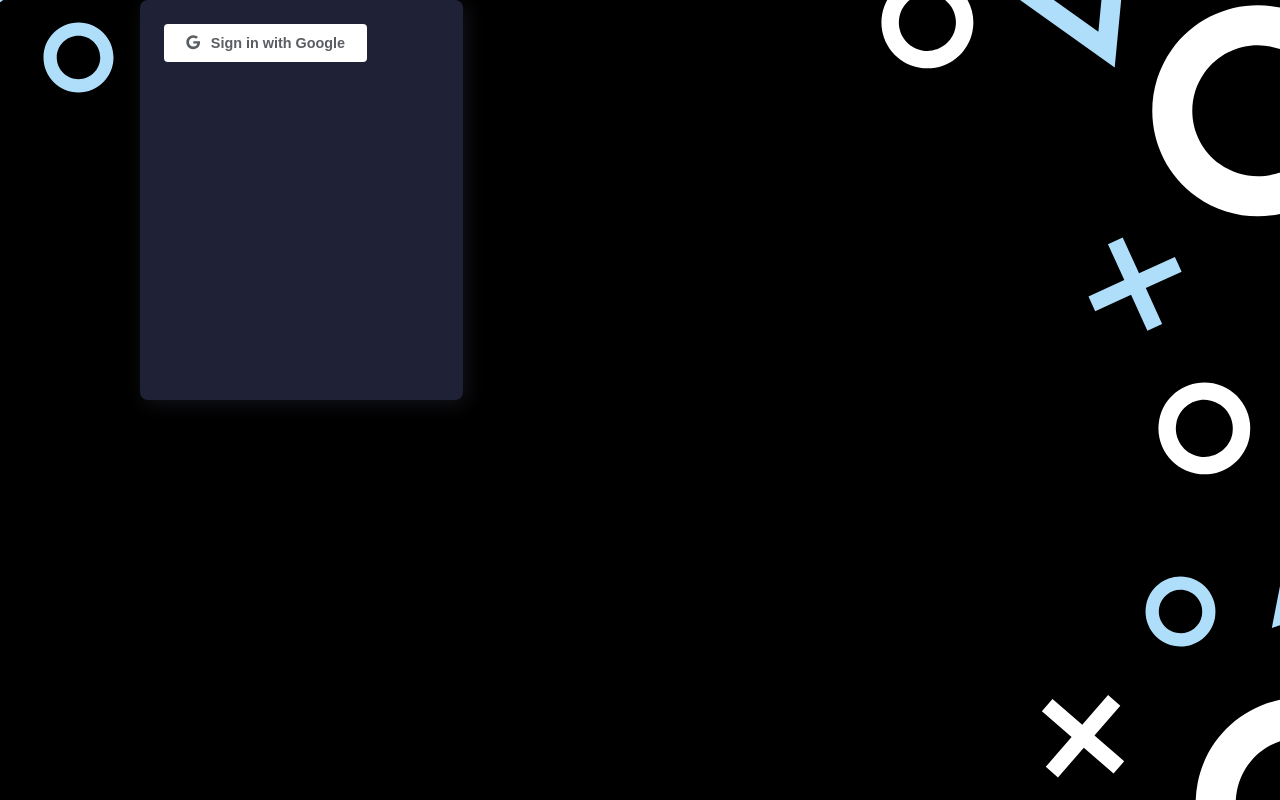
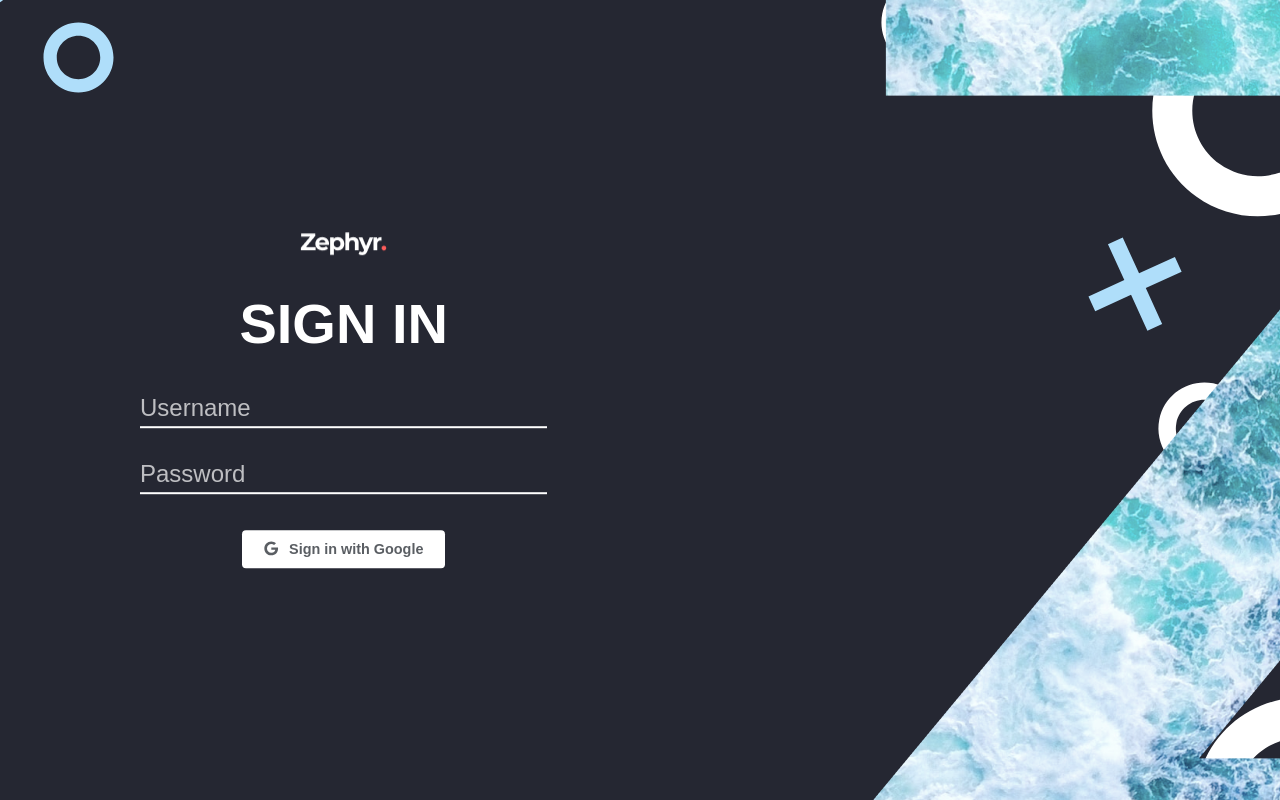
Before and after one commit to LaplaceXD/chataholic, a React (Create React App) app: page / in a window 1280 px wide. Built offline with nearby package versions, Linux system fonts and the light colour scheme; no server answers.

Commit message:
Added logo and login form inputs

```diff
--- a/src/App.jsx
+++ b/src/App.jsx
@@ -3,13 +3,16 @@ import authService from "./services/authService";
 import { useAuthState } from "react-firebase-hooks/auth";
 import LoginForm from "./components/LoginForm";
 import styled from "styled-components";
+import { colors } from "./utils/auxilliary/globalStyles";
 import loginBgUrl from "./img/BG_LOGIN.svg";
+import LogoUrl from "./img/Logo.png";
 
 const LoginPage = styled.div`
-    background-color: black;
+    background-color: ${colors.primaryBg};
     background-image: url(${loginBgUrl});
     background-repeat: no-repeat;
     background-position: center;
+    overflow: hidden;
 
     height: 100vh;
     width: 100vw;
@@ -18,12 +21,25 @@ const LoginPage = styled.div`
 const Wrapper = styled.div`
     display: grid;
     grid-template-columns: repeat(12, 1fr);
+    grid-template-rows: 1fr;
     grid-gap: 16px;
     max-width: 1000px;
+    padding-top: 50vh;
+    margin: auto;
+`;
 
-    margin: auto;
+const LogoWrapper = styled.div`
+    position: absolute;
     width: 100vw;
+    top: 0;
+    left: 0;
     height: 100vh;
+    overflow: hidden;
+
+    img {
+        margin-top: -32em;
+        transform: translateX(80%);
+    }
 `;
 
 function App() {
@@ -31,6 +47,9 @@ function App() {
 
     return (
         <LoginPage>
+            <LogoWrapper>
+                <img src={LogoUrl} alt="Logo" />
+            </LogoWrapper>
             <Wrapper>
                 <LoginForm />
             </Wrapper>
--- a/src/components/LoginForm.jsx
+++ b/src/components/LoginForm.jsx
@@ -1,20 +1,39 @@
 import React from "react";
 import styled from 'styled-components';
 import Button from "./common/Button";
+import miniLogo from "../img/MiniLogo.png";
+import Input from './common/Input';
 
 const LoginWrapper = styled.div`
-    grid-column: 1 / 5;
-    padding: 1.5em;
-    border-radius: 8px;
-    height: 25em;
+    grid-column: 1 / 6;
+    transform: translateY(-50%);
+    text-align: center;
 
-    background-color: #1F2236;
-    box-shadow: 4px 4px 20px rgba(38, 40, 51, 0.5);
+    img {
+        margin-bottom: 2em;
+    }
+
+    h1 {
+        margin-bottom: 0.75em;
+    }
+
+    input {
+        margin-bottom: 1.5em;
+    }
+`;
+
+const Header = styled.h1`
+    text-transform: uppercase;
+    font-size: 3.5rem;
 `;
 
 function LoginForm() {
     return (
         <LoginWrapper>
+            <img src={miniLogo} alt="Zephyr Logo." />
+            <Header>Sign In</Header>
+            <Input type="text" name="Username" />
+            <Input type="password" name="Password" />
             <Button theme="google" label="Sign in with Google" icon={["fab", "google"]} />
         </LoginWrapper>
     );
--- /dev/null
+++ b/src/components/common/Input.jsx
@@ -0,0 +1,48 @@
+import React from "react";
+import styled, { css } from "styled-components";
+
+const InputWrapper = styled.div`
+    position: relative;
+    display: flex;
+    flex-direction: column;
+    text-align: left;
+
+    input {
+        background: none;
+        border: 0;
+        outline: none;
+        border-bottom: white 2px solid;
+        color: white;
+        font-size: 1.5rem;
+
+        &:focus, &:valid {
+            ${props => css`
+                ${props.name} ~ label {
+                    font-size: 1rem;
+                    opacity: 100%;
+                    top: -20px;
+                }
+            `}
+        }
+    }
+
+    label {
+        position: absolute;
+        top: -4px;
+        font-weight: 300;
+        font-size: 1.5rem;
+        opacity: 70%;
+        transition: all 250ms ease;
+    }
+`;
+
+function Input({ name, value, onChange, ...attributes }) {
+    return (
+        <InputWrapper>
+            <input id={name} onChange={onChange} value={value} {...attributes} required/>
+            <label for={name}>{name}</label>
+        </InputWrapper>
+    );
+}
+
+export default Input;
--- a/src/utils/auxilliary/globalStyles.js
+++ b/src/utils/auxilliary/globalStyles.js
@@ -14,12 +14,17 @@ const resets = css`
 
 const typography = css`
     body {
-        font-family: "Ubuntu", sans-serif;
+        font-family: "Montserrat", sans-serif;
+        color: white;
     }
 `;
 
 export const GlobalStyle = createGlobalStyle`
-    @import url('https://fonts.googleapis.com/css2?family=Ubuntu:wght@300;400;700&display=swap');
+    @import url('https://fonts.googleapis.com/css2?family=Montserrat:wght@300;400;700&display=swap');
     ${resets};
     ${typography};
 `;
+
+export const colors = {
+    primaryBg: "hsl(231, 15%, 17%)",
+}
```
Also changed, not shown: src/img/Logo.png (added), src/img/MiniLogo.png (added).
